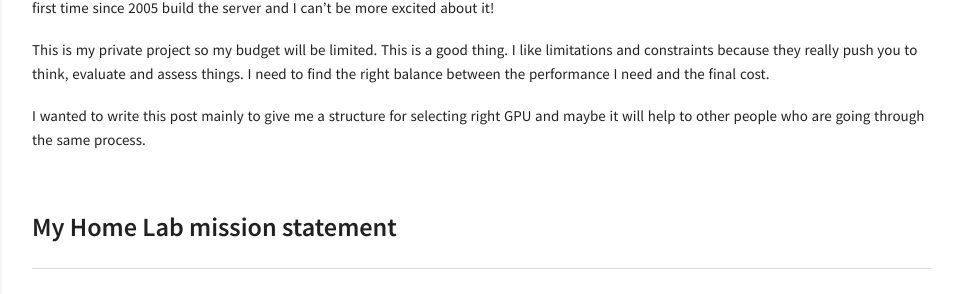
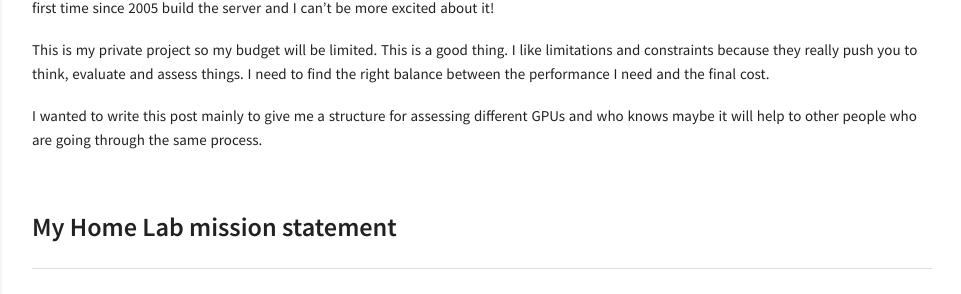
Before and after one commit to maty0609/blog, a Jekyll site: the page built from _posts/2025-08-04-building-ai-lab.md, in a window 1280 px wide. Shown: the part 585-879 px from the top of the page, without its empty margins (318-1279 px from the left). Built offline with Jekyll 4.4.1, drawn with Linux system fonts in a browser that asks for light colours; comment, search, counter and statistics services are not loaded.

```diff
--- a/_posts/2025-08-04-building-ai-lab.md
+++ b/_posts/2025-08-04-building-ai-lab.md
@@ -16,7 +16,7 @@
 
 This is my private project so my budget will be limited. This is a good thing. I like limitations and constraints because they really push you to think, evaluate and assess things. I need to find the right balance between the performance I need and the final cost.
 
-I wanted to write this post mainly to give me a structure for selecting right GPU and maybe it will help to other people who are going through the same process.
+I wanted to write this post mainly to give me a structure for assessing different GPUs and who knows maybe it will help to other people who are going through the same process.
 
 ## My Home Lab mission statement
 
```
